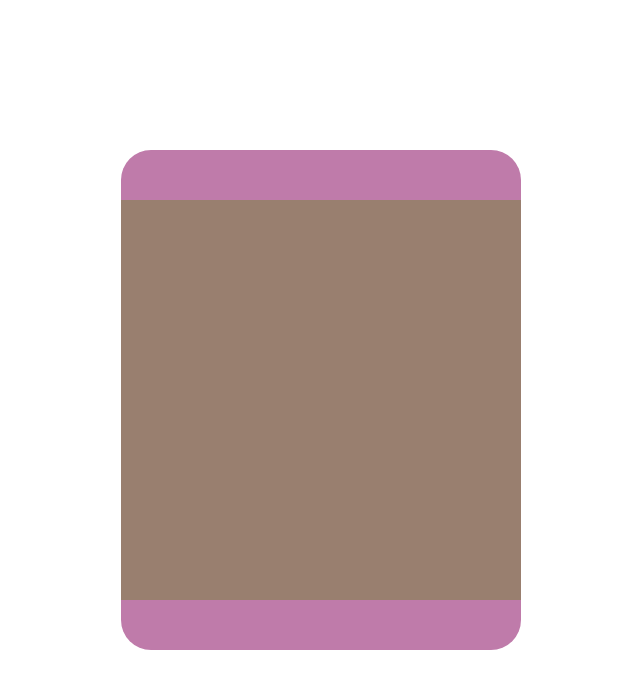
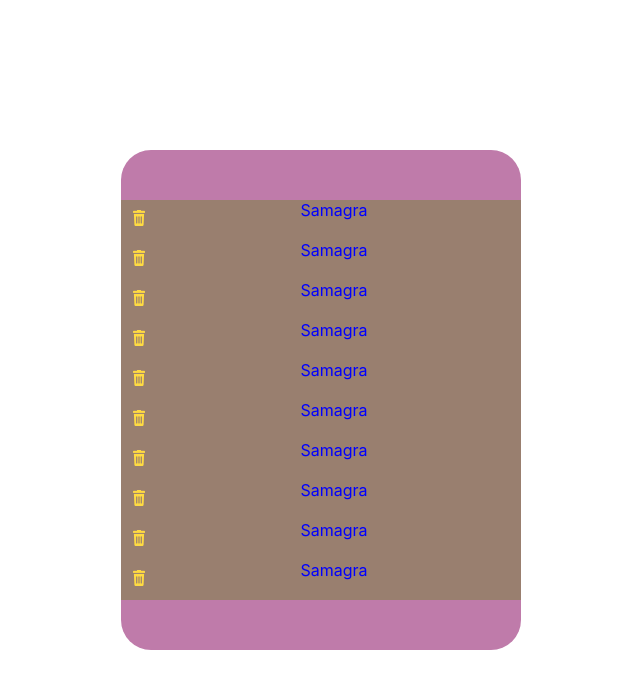
Before and after one commit to samagragupta/To-Do-app, a React (Create React App) app: page / in a window 1280 px wide. Shown: the top 688 px of the page, without its empty margins (319-959 px from the left). Built offline with nearby package versions, Linux system fonts and the light colour scheme.

Commit message:
Added bin to remove

```diff
--- a/src/Components/Box.js
+++ b/src/Components/Box.js
@@ -1,11 +1,22 @@
 import React, { Component } from 'react';
-import './Box.css'
+import './Box.css';
+import Todolist from './Todolist';
 
 class Box extends Component {
     render () {
         return (
             <div className="boxbody">
                 <div className="list">
+                    <Todolist />
+                    <Todolist />
+                    <Todolist />
+                    <Todolist />
+                    <Todolist />
+                    <Todolist />
+                    <Todolist />
+                    <Todolist />
+                    <Todolist />
+                    <Todolist />
                 </div>
             </div>
         );
--- /dev/null
+++ b/src/Components/Todolist.css
@@ -0,0 +1,9 @@
+.todolist {
+    height: 40px;
+}
+
+.bin {
+    float: left;
+    margin-left: 10px;
+    margin-top: 10px;
+}
--- /dev/null
+++ b/src/Components/Todolist.js
@@ -0,0 +1,16 @@
+import React, { Component } from 'react';
+import './Todolist.css';
+import Bin from './rubbish-bin.png'
+
+class Todolist extends Component {
+    render () {
+        return (
+            <div className="todolist">
+                <img src={Bin} className="bin" alt="Bin" />
+                Samagra
+            </div>
+        );
+    }
+}
+
+export default Todolist;
```
Also changed, not shown: src/Components/rubbish-bin.png (added).
